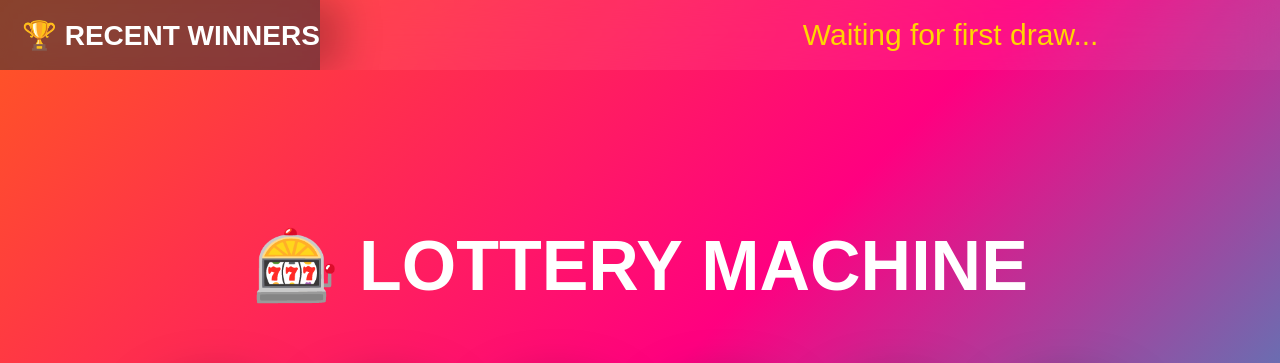
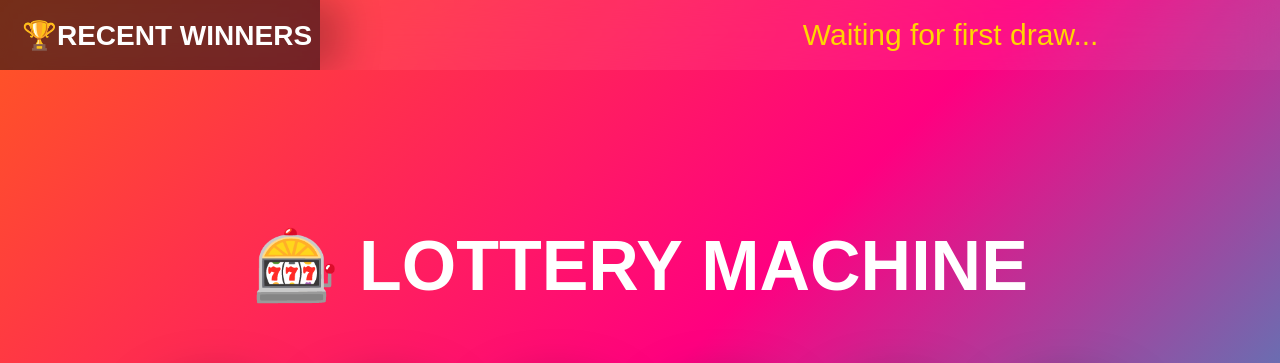
Before and after one commit to amithachar/lotterymachine, a Flask app: page / in a window 1280 px wide. Shown: the top 363 px of the page. Run offline with Flask 3, Linux system fonts and the light colour scheme.

Commit message:
dasdasdad

```diff
--- a/static/css/style.css
+++ b/static/css/style.css
@@ -113,12 +113,7 @@ z-index:20;
 
 background:
 
-rgba(
-40,
-40,
-40,
-0.55
-);
+rgba(4, 4, 4, 0.55);
 
 backdrop-filter:
 
--- a/templates/index.html
+++ b/templates/index.html
@@ -24,7 +24,7 @@ href="/static/css/style.css">
 
 <div class="historyTitle">
 
-🏆 RECENT WINNERS
+🏆RECENT WINNERS
 
 </div>
 
```
